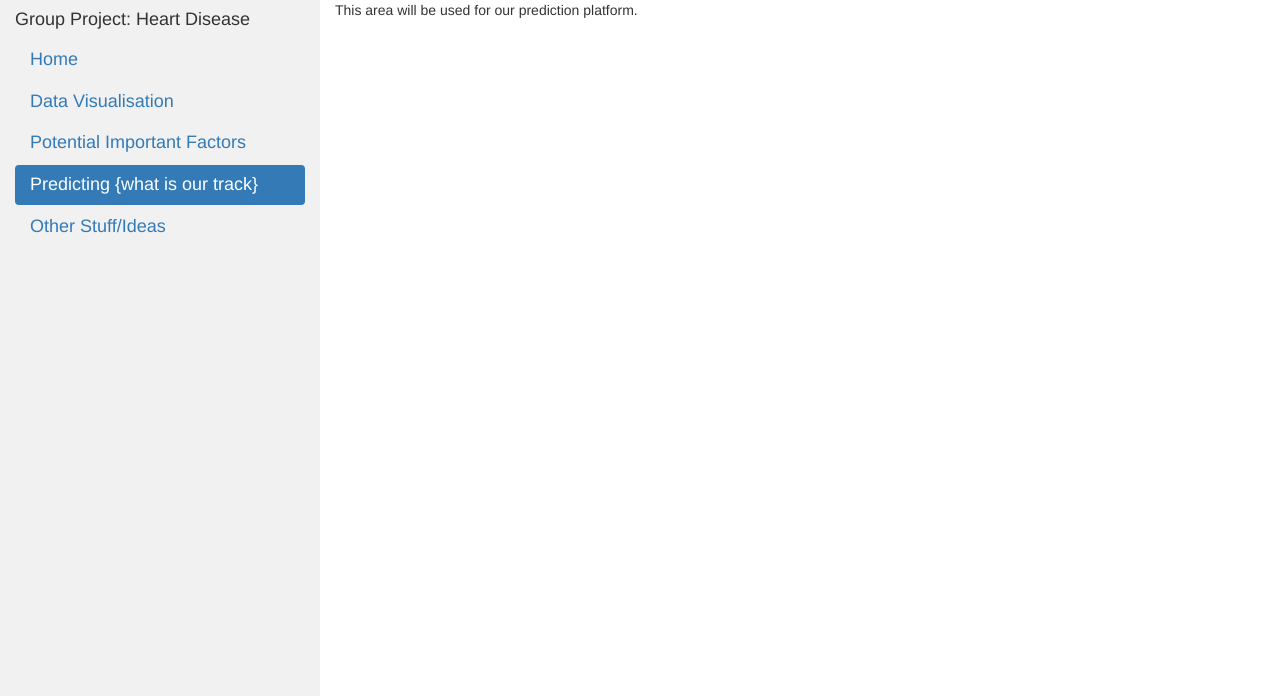
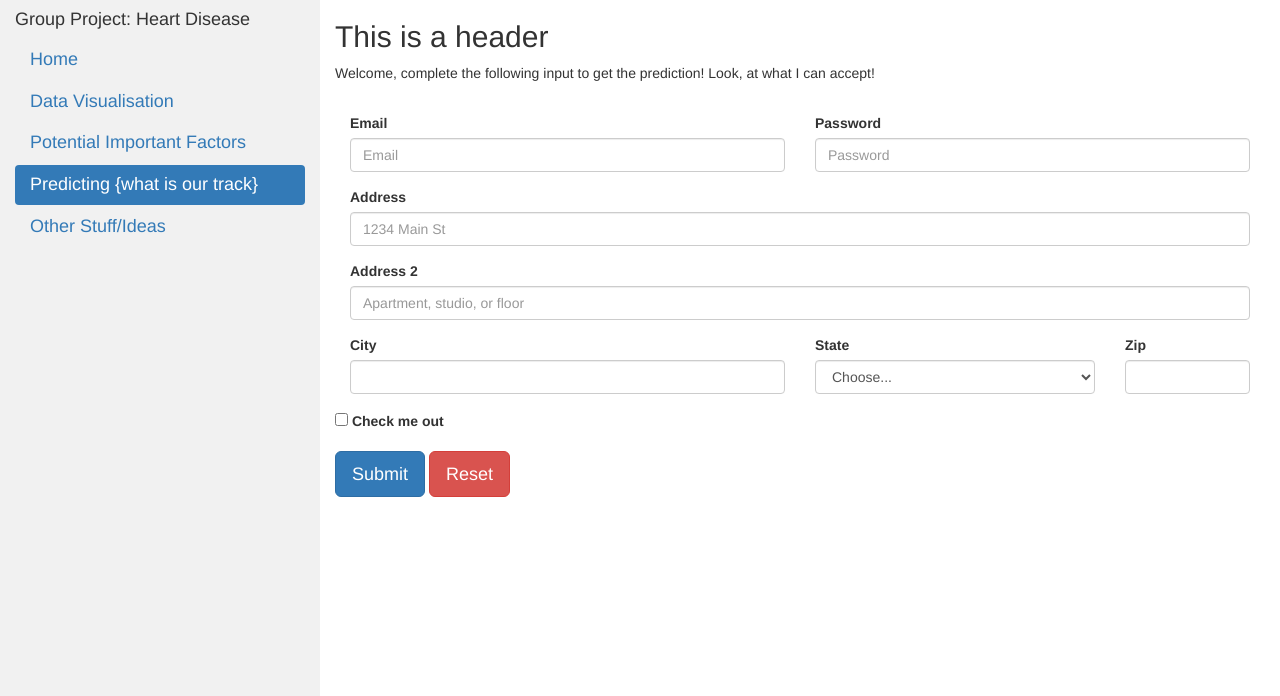
Before and after one commit to joel295/A3, a Flask app: page /predictor in a window 1280 px wide. Shown: the top 696 px of the page. Run offline with Flask 2, Linux system fonts and the light colour scheme; some libraries are stand-ins or nearby versions.

Commit message:
basic layout additions

```diff
--- a/Project/Server/Templates/predictor.html
+++ b/Project/Server/Templates/predictor.html
@@ -11,5 +11,74 @@
 {% endblock %}
 
 {% block content %}
-    <p>This area will be used for our prediction platform.</p><br>
+<h2>This is a header</h2>
+<p>Welcome, complete the following input to get the prediction!
+    Look, at what I can accept!
+</p>
+<br>
+<form>
+        <div class="form-row">
+          <div class="form-group col-md-6">
+            <label for="inputEmail4">Email</label>
+            <input type="email" class="form-control" id="inputEmail4" placeholder="Email">
+          </div>
+          <div class="form-group col-md-6">
+            <label for="inputPassword4">Password</label>
+            <input type="password" class="form-control" id="inputPassword4" placeholder="Password">
+          </div>
+        </div>
+
+        <!-- ROW -->
+        <div class="form-row">
+            <div class="form-group col-md-12">
+            <label for="inputAddress">Address</label>
+            <input type="text" class="form-control" id="inputAddress" placeholder="1234 Main St">
+            </div>
+        </div>
+
+        <!-- ROW -->
+        <div class="form-row">
+            <div class="form-group col-md-12">
+            <label for="inputAddress2">Address 2</label>
+            <input type="text" class="form-control" id="inputAddress2" placeholder="Apartment, studio, or floor">
+            </div>
+        </div>
+
+        <!-- ROW -->
+
+        <div class="form-row">
+          <div class="form-group col-md-6">
+            <label for="inputCity">City</label>
+            <input type="text" class="form-control" id="inputCity">
+          </div>
+          <div class="form-group col-md-4">
+            <label for="inputState">State</label>
+            <select id="inputState" class="form-control">
+              <option selected>Choose...</option>
+              <option>...</option>
+            </select>
+          </div>
+          <div class="form-group col-md-2">
+            <label for="inputZip">Zip</label>
+            <input type="text" class="form-control" id="inputZip">
+          </div>
+        </div>
+
+        <!-- ROW -->
+
+        <div class="form-group">
+          <div class="form-check">
+            <input class="form-check-input" type="checkbox" id="gridCheck">
+            <label class="form-check-label" for="gridCheck">
+              Check me out
+            </label>
+          </div>
+
+          <!-- ROW -->
+
+        </div>
+        <input class="btn btn-primary btn-lg" type="submit"></button>
+        <input class="btn btn-danger btn-lg" type="reset" value="Reset"></button>
+      </form>
+
 {% endblock %}
--- a/Project/Server/server_helper.py
+++ b/Project/Server/server_helper.py
@@ -24,22 +24,3 @@ def create_plot():
     plt.savefig('static/images/test.png')
 
 create_plot()
-
-'''
-<li class="active"></li>
-<li><a href="/">Home</a></li>
-<li><a href="/graph?=1">Age</a></li>
-<li><a href="/graph?=2">Sex</a></li>
-<li><a href="/graph?=3">Chest Pain Type</a></li>
-<li><a href="/graph?=4">Resting Blood Pressure</a></li>
-<li><a href="/graph?=5">Serum Cholestrol</a></li>
-<li><a href="/graph?=6">Fasting Blood Sugar</a></li>
-<li><a href="/graph?=7">Resting ECG Results</a></li>
-<li><a href="/graph?=8">Max. Heart Rate</a></li>
-<li><a href="/graph?=9">Exercise Induced Angina</a></li>
-<li><a href="/graph?=10">oldpeak</a></li>
-<li><a href="/graph?=11">Peak Exercise ST slope</a></li>
-<li><a href="/graph?=12">Major vessels by flourosopy</a></li>
-<li><a href="/graph?=13">thal</a></li>
-<li><a href="/graph?=14">target</a></li>
-'''
```
Also changed, not shown: Project/Server/static/images/test.png.
